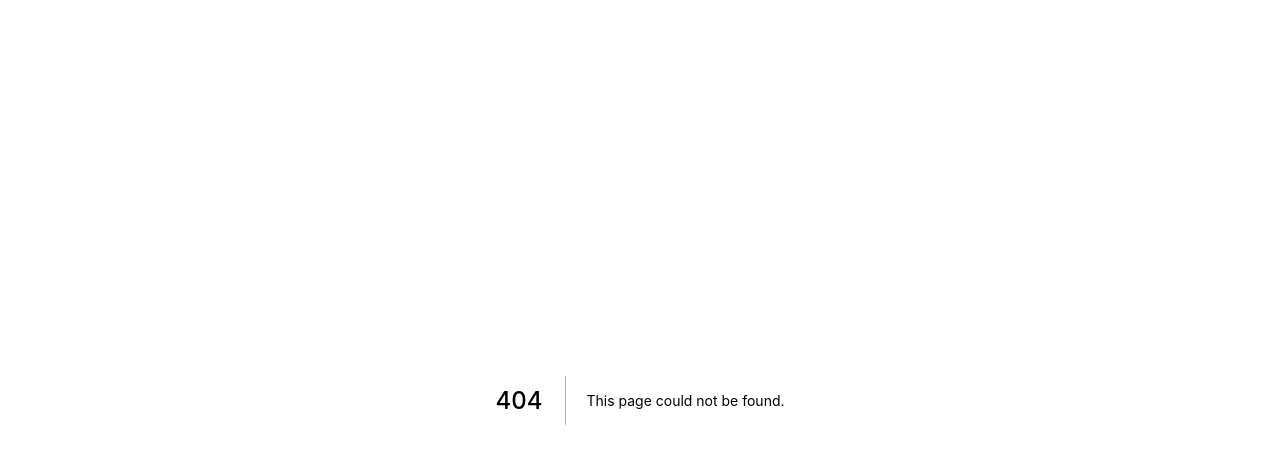
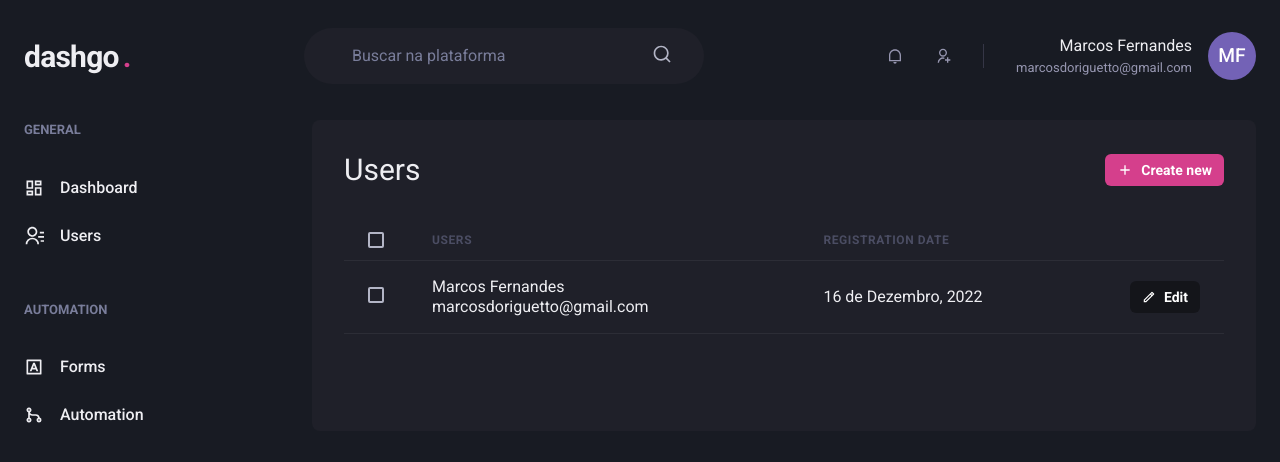
Before and after one commit to marcosdoriguetto/dashgo, a Next.js app: page /users in a window 1280 px wide. Before the commit this address had no page. Shown: the top 462 px of the page. Built offline with nearby package versions, Linux system fonts and the light colour scheme.

Commit message:
feat: create Users page

```diff
--- /dev/null
+++ b/src/pages/users/index.tsx
@@ -0,0 +1,86 @@
+import {
+  Box,
+  Button,
+  Checkbox,
+  Flex,
+  Heading,
+  Icon,
+  Table,
+  Tbody,
+  Td,
+  Th,
+  Thead,
+  Tr,
+  Text,
+} from "@chakra-ui/react";
+import { RiAddLine as AddIcon, RiPencilLine as EditIcon } from "react-icons/ri";
+import { Header } from "../../components/Header";
+import { Sidebar } from "../../components/Sidebar";
+
+export default function UserList() {
+  return (
+    <Box>
+      <Header />
+
+      <Flex w="100%" my="6" maxW={1480} mx="auto" px="6">
+        <Sidebar />
+
+        <Box flex="1" borderRadius={8} bg="gray.800" p="8">
+          <Flex mb="8" justify="space-between" align="center">
+            <Heading size="lg" fontWeight="normal">
+              Users
+            </Heading>
+
+            <Button
+              as="a"
+              size="sm"
+              fontSize="sm"
+              colorScheme="pink"
+              leftIcon={<Icon as={AddIcon} fontSize="16" />}
+            >
+              Create new
+            </Button>
+          </Flex>
+
+          <Table colorScheme="whiteAlpha">
+            <Thead>
+              <Tr>
+                <Th px="6" color="gray.300" w="8">
+                  <Checkbox colorScheme="pink" />
+                </Th>
+                <Th>Users</Th>
+                <Th>Registration date</Th>
+                <Th w="8"></Th>
+              </Tr>
+            </Thead>
+            <Tbody>
+              <Tr>
+                <Td px="6">
+                  <Checkbox colorScheme="pink" />
+                </Td>
+                <Td>
+                  <Box>
+                    <Text>Marcos Fernandes</Text>
+                    <Text>marcosdoriguetto@gmail.com</Text>
+                  </Box>
+                </Td>
+                <Td>16 de Dezembro, 2022</Td>
+                <Td>
+                  <Button
+                    as="a"
+                    size="sm"
+                    fontSize="sm"
+                    colorScheme="blackAlpha"
+                    leftIcon={<Icon as={EditIcon} />}
+                  >
+                    Edit
+                  </Button>
+                </Td>
+              </Tr>
+            </Tbody>
+          </Table>
+        </Box>
+      </Flex>
+    </Box>
+  );
+}
```
